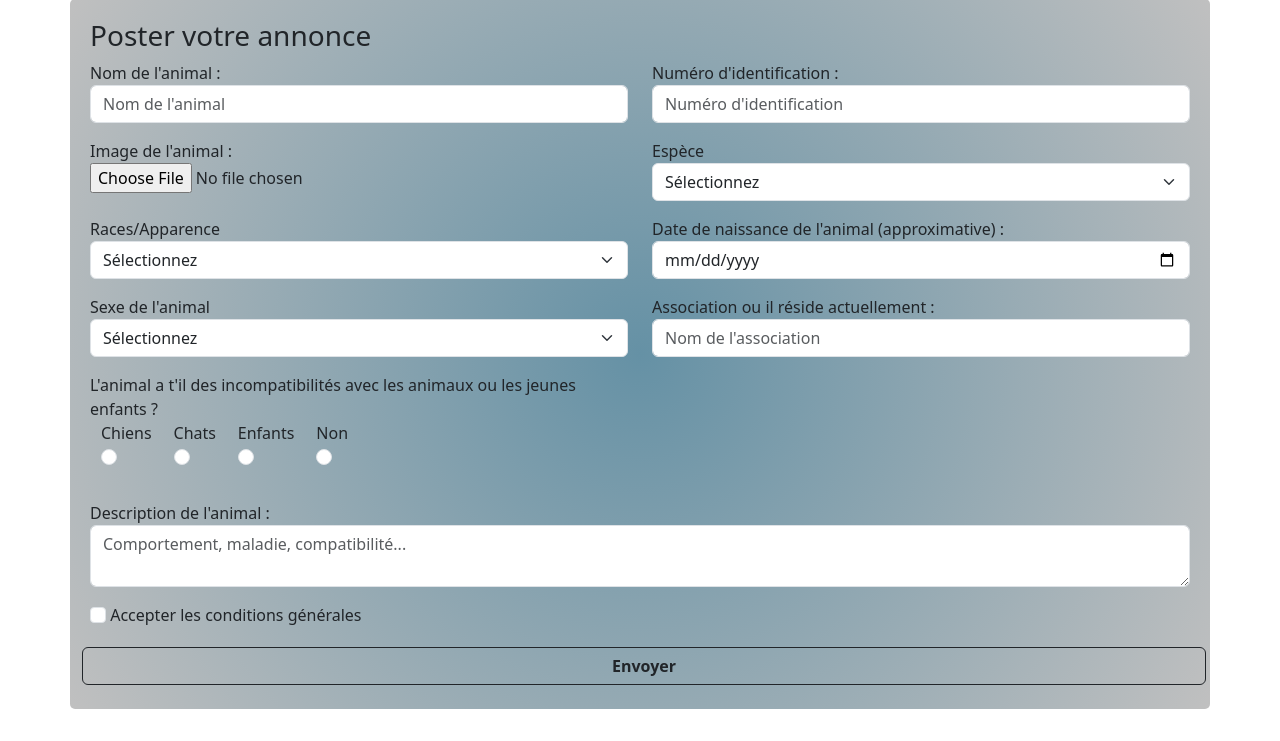
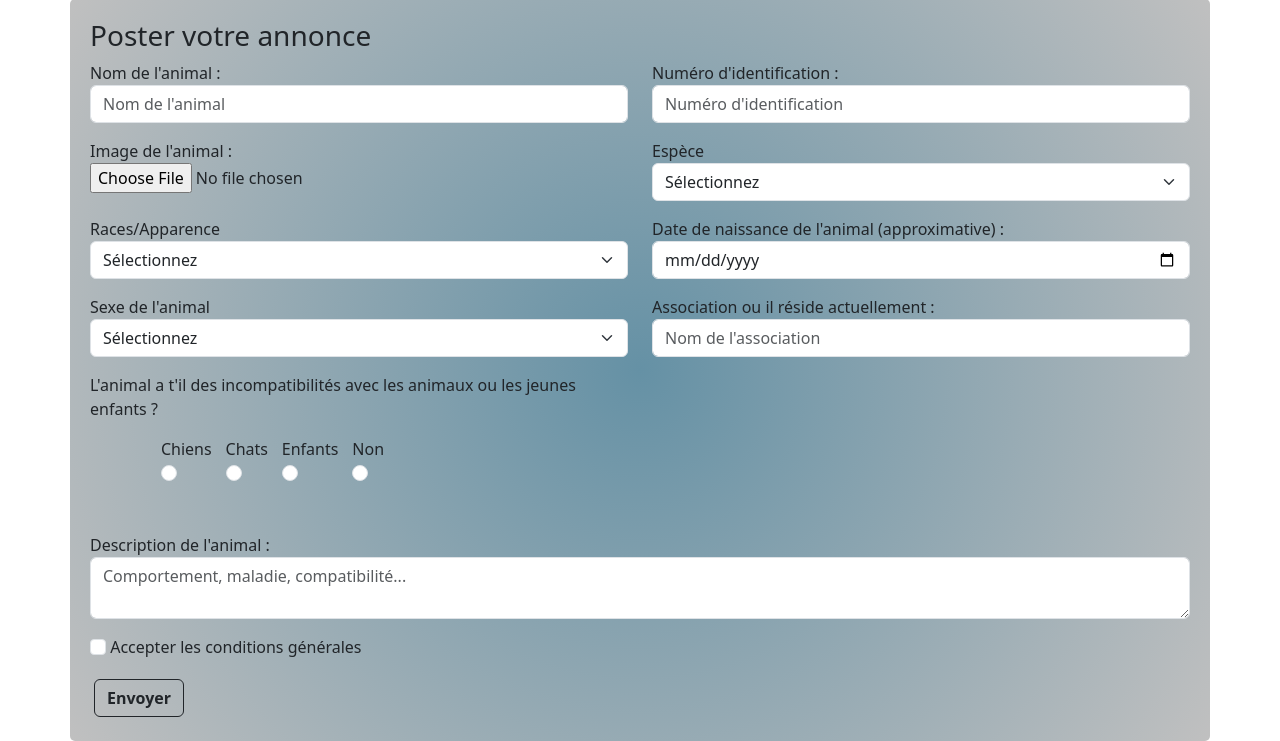
Before and after one commit to Akina1507/adopt-kitty, a CodeIgniter app: page /database/Annonce/announce in a window 1280 px wide. Shown: the part 201-942 px from the top of the page. Before the commit the page ends 910 px from the top, so only its background shows below. Run offline with CodeIgniter, Linux system fonts and the light colour scheme; a user stored in the database is signed in; data comes from the database, SQL or seed files in the repository.

Commit message:
Continuer a decaler les btn radio

```diff
--- a/application/controllers/Annonce.php
+++ b/application/controllers/Annonce.php
@@ -15,11 +15,16 @@ class Annonce extends CI_Controller
         } else {
 
             $data['races'] = $this->Chat_Model->get_races();
+
+            foreach ($data['races'] as $race) {
+                $race_values[] = $race['value'];
+            }
+
             $this->form_validation->set_rules('nom_animal', 'Nom animal', 'trim|required');
             $this->form_validation->set_rules('puce_animal', 'Puce animal', 'trim|required');
             $this->form_validation->set_rules('img_animal', 'Image animal', 'required');
             $this->form_validation->set_rules('espece_animal', 'Espece', 'trim|required|in_list[chat]');
-            $this->form_validation->set_rules('race_animal', 'Race/Type', 'trim|required');
+            $this->form_validation->set_rules('race_animal', 'Race/Type', 'trim|required|in_list[' . implode(',', $race_values) . ']');
             $this->form_validation->set_rules('naissance_animal', 'Date de naissance animal', 'trim|required');
             $this->form_validation->set_rules('sexe_animal', 'Sexe', 'trim|required|in_list[male,femelle]');
             $this->form_validation->set_rules('lieu_animal', 'Lieu', 'trim|required');
--- a/application/views/espace_assos/announce.php
+++ b/application/views/espace_assos/announce.php
@@ -79,45 +79,51 @@
         <!--------------------------- Boutons radio
                                       --------------------------->
                                       <div class="col-md-6 mb-3">
-            <label for="nbr_animaux">L'animal a t'il des incompatibilités avec les animaux ou les jeunes enfants ?</label>
-            <div class="col-md-6 mb-3 d-flex justify-content-around" id="animaux_radio_div">
+                                      <label for="animaux_radio">L'animal a t'il des incompatibilités avec les animaux ou les jeunes enfants ?</label>
+
+                        <div class="col-md-6 mb-3 d-flex justify-content-around mx-5 p-3" id="animaux_radio_div">
+
                             <div class="animaux_radio">
                                 <label for="chiens_radio">Chiens</label>
                                 <div class="col-mb-12">
-                        <input class="form-check-input required-radio" type="radio" name="chiens_radio" id="chiens_radio_0" value="0" required>
-                        <label class="form-check-label" for="chiens_radio_0"></label>
+                                    <input class="form-check-input required-radio" type="radio" name="chiens_radio" id="chiens_radio" value="0">
+                                    <label class="form-check-label" for="chiens_radio"></label>
                                 </div>
                                 <h6 class="invalid-feedback"><?= form_error('chiens_radio'); ?></h6>
                             </div>
 
+
                             <div>
                                 <label for="chats_radio">Chats</label>
                                 <div class="col-mb-12">
-                        <input class="form-check-input" type="radio" name="chats_radio" id="chats_radio_0" value="0" required>
-                        <label class="form-check-label" for="chats_radio_0"></label>
+                                    <input class="form-check-input" type="radio" name="chats_radio" id="chats_radio" value="0">
+                                    <label class="form-check-label" for="chats_radio"></label>
                                 </div>
+
                                 <h6 class="invalid-feedback"><?= form_error('chats_radio'); ?></h6>
                             </div>
 
                             <div>
                                 <label for="enfants_radio">Enfants</label>
                                 <div class="col-mb-12">
-                        <input class="form-check-input" type="radio" name="enfants_radio" id="enfants_radio_0" value="0" required>
-                        <label class="form-check-label" for="enfants_radio_0"></label>
+                                    <input class="form-check-input" type="radio" name="enfants_radio" id="enfants_radio" value="0">
+                                    <label class="form-check-label" for="enfants_radio"></label>
+                                </div>
                             </div>
                             <h6 class="invalid-feedback"><?= form_error('enfants_radio'); ?></h6>
-                </div>
+
 
                             <div>
                                 <label for="non_radio">Non</label>
                                 <div class="col-mb-12">
-                        <input class="form-check-input" type="radio" name="non_radio" id="non_radio_0" value="0" required>
-                        <label class="form-check-label" for="non_radio_0"></label>
+                                    <input class="form-check-input" type="radio" name="non_radio" id="non_radio" value="0">
+                                    <label class="form-check-label" for="non_radio"></label>
                                 </div>
                                 <h6 class="invalid-feedback"><?= form_error('non_radio'); ?></h6>
                             </div>
                         </div>
                         </div>
+
 
         <div class="col-md-12 mb-3">
             <label for="description_animal">Description de l'animal :</label>
@@ -130,8 +136,9 @@
             <label class="form-check-label" for="invalidCheck">Accepter les conditions générales</label>
         </div>
 
+        <div class="d-flex btn-row">
             <button class="btn btn-outline-dark fw-bold m-1" id="submitButton" onclick="validateAndSubmit()" type="submit">Envoyer</button>
-
+        </div>
     </div>
     <?= form_close(); ?>
 </div>
```
Lines whose indentation alone changed are shown as unchanged.
